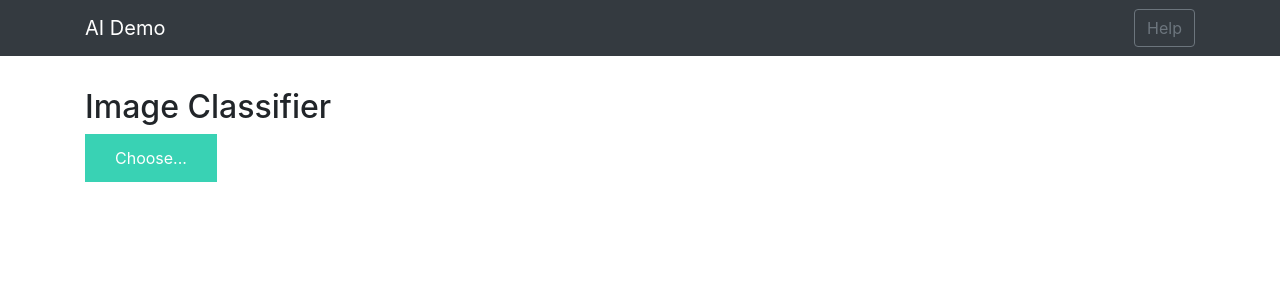
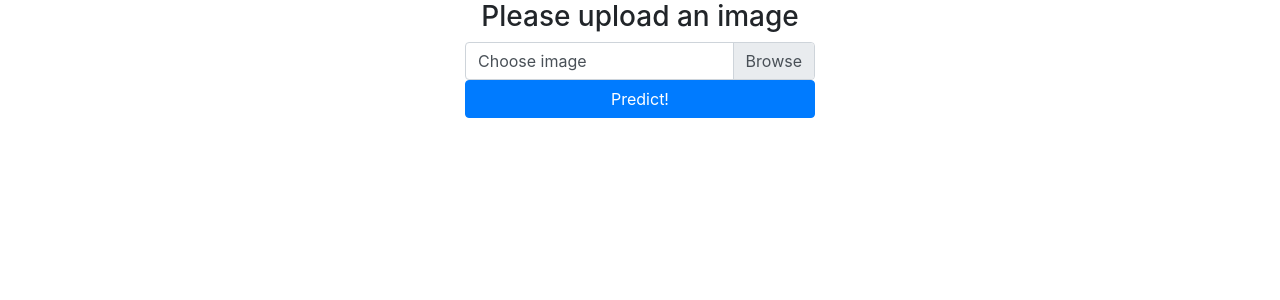
Before and after one commit to paramsiddharth/cotton-leaf-disease, a Flask app: page / in a window 1280 px wide. Shown: the top 300 px of the page. Run offline with Flask 2, Linux system fonts and the light colour scheme; some libraries are stand-ins or nearby versions.

Commit message:
Improve UI, Modify functionality

```diff
--- a/app.py
+++ b/app.py
@@ -26,15 +26,35 @@ from werkzeug.utils import secure_filename
 
 # from gevent.pywsgi import WSGIServer
 
+# Model saved with Keras model.save()
+MODEL_PATH = 'model_resnet.hdf5'
+UPLOAD_FOLDER = os.path.join(os.path.dirname(__file__), 'static', 'uploads')
+
 # Define a flask app
 app = Flask(__name__)
 
-# Model saved with Keras model.save()
-MODEL_PATH = 'model_resnet.hdf5'
+# Define upload path
+app.config['UPLOAD_FOLDER'] = UPLOAD_FOLDER
+
+# Developing in the absence of TensorFlow :P (Python 3.9.0 x64)
+# def load_model(aa):
+#     class a:
+#         @staticmethod
+#         def predict(*args):
+#             return 1
+#     return a()
+
+# class image:
+#     @staticmethod
+#     def load_img(path, target_size):
+#         return 'a'
+
+#     @staticmethod
+#     def img_to_array(img):
+#         return 'v'
 
 # Load your trained model
 model = load_model(MODEL_PATH)
-
 
 def model_predict(img_path, model):
     print(img_path)
@@ -52,43 +72,40 @@ def model_predict(img_path, model):
     # x = preprocess_input(x)
 
     preds = model.predict(x)
-    preds = np.argmax(preds, axis=1)
+    #preds = np.argmax(preds, axis=1)
     if preds == 0:
-        preds = "The leaf is diseased cotton leaf"
+        preds = "The leaf is a diseased cotton leaf."
     elif preds == 1:
-        preds = "The leaf is diseased cotton plant"
+        preds = "The leaf is a diseased cotton plant."
     elif preds == 2:
-        preds = "The leaf is fresh cotton leaf"
+        preds = "The leaf is a fresh cotton leaf."
     else:
-        preds = "The leaf is fresh cotton plant"
+        preds = "The leaf is a fresh cotton plant."
 
     return preds
 
 
-@app.route('/', methods=['GET'])
+@app.route('/', methods=['GET', 'POST'])
 def index():
     # Main page
-    return render_template('index.html')
-
-
-@app.route('/predict', methods=['GET', 'POST'])
-def upload():
     if request.method == 'POST':
         # Get the file from post request
-        f = request.files['file']
+        print(request.files, request.form, request.args)
+        f = None
+        if 'image' in request.files: f = request.files['image']
         if f:
             # Save the file to ./uploads
-            basepath = os.path.dirname(__file__)
             file_path = os.path.join(
-                basepath, 'uploads', secure_filename(f.filename))
+                app.config['UPLOAD_FOLDER'], secure_filename(f.filename))
             f.save(file_path)
 
             # Make prediction
             preds = model_predict(file_path, model)
             result = preds
-            return result
-    return None
-
+            return render_template('index.html', result=result, img=secure_filename(f.filename))
+        return render_template('index.html', result=None, err='Failed to receive file')
+    # First time
+    return render_template('index.html', result=None)
 
 if __name__ == '__main__':
     app.run(port=5001, debug=True)
--- a/static/css/main.css
+++ /dev/null
@@ -1,50 +0,0 @@
-.img-preview {
-    width: 256px;
-    height: 256px;
-    position: relative;
-    border: 5px solid #F8F8F8;
-    box-shadow: 0px 2px 4px 0px rgba(0, 0, 0, 0.1);
-    margin-top: 1em;
-    margin-bottom: 1em;
-}
-
-.img-preview>div {
-    width: 100%;
-    height: 100%;
-    background-size: 256px 256px;
-    background-repeat: no-repeat;
-    background-position: center;
-}
-
-input[type="file"] {
-    display: none;
-}
-
-.upload-label{
-    display: inline-block;
-    padding: 12px 30px;
-    background: #39D2B4;
-    color: #fff;
-    font-size: 1em;
-    transition: all .4s;
-    cursor: pointer;
-}
-
-.upload-label:hover{
-    background: #34495E;
-    color: #39D2B4;
-}
-
-.loader {
-    border: 8px solid #f3f3f3; /* Light grey */
-    border-top: 8px solid #3498db; /* Blue */
-    border-radius: 50%;
-    width: 50px;
-    height: 50px;
-    animation: spin 1s linear infinite;
-}
-
-@keyframes spin {
-    0% { transform: rotate(0deg); }
-    100% { transform: rotate(360deg); }
-}
--- a/static/js/main.js
+++ b/static/js/main.js
@@ -1,54 +1,8 @@
-$(document).ready(function () {
-    // Init
-    $('.image-section').hide();
-    $('.loader').hide();
-    $('#result').hide();
-
-    // Upload Preview
-    function readURL(input) {
-        if (input.files && input.files[0]) {
-            var reader = new FileReader();
-            reader.onload = function (e) {
-                $('#imagePreview').css('background-image', 'url(' + e.target.result + ')');
-                $('#imagePreview').hide();
-                $('#imagePreview').fadeIn(650);
-            }
-            reader.readAsDataURL(input.files[0]);
-        }
-    }
-    $("#imageUpload").change(function () {
-        $('.image-section').show();
-        $('#btn-predict').show();
-        $('#result').text('');
-        $('#result').hide();
-        readURL(this);
-    });
-
-    // Predict
-    $('#btn-predict').click(function () {
-        var form_data = new FormData($('#upload-file')[0]);
-
-        // Show loading animation
-        $(this).hide();
-        $('.loader').show();
-
-        // Make prediction by calling api /predict
-        $.ajax({
-            type: 'POST',
-            url: '/predict',
-            data: form_data,
-            contentType: false,
-            cache: false,
-            processData: false,
-            async: true,
-            success: function (data) {
-                // Get and display the result
-                $('.loader').hide();
-                $('#result').fadeIn(600);
-                $('#result').text(' Result:  ' + data);
-                console.log('Success!');
-            },
-        });
-    });
-
+$(document).ready(function() {
+    $('#image').on('change', function() {
+        let fileName = $(this).val();
+        let slash = fileName.lastIndexOf('/');
+        if (fileName.lastIndexOf('\\') > slash) slash = fileName.lastIndexOf('\\');
+        $(this).next('.custom-file-label').text(fileName.substring(slash + 1));
+    })
 });
--- a/templates/index.html
+++ b/templates/index.html
@@ -1,31 +1,46 @@
-{% extends "base.html" %} {% block content %}
-
-<h2>Image Classifier</h2>
-
-<div>
-    <form id="upload-file" method="post" enctype="multipart/form-data">
-        <label for="imageUpload" class="upload-label">
-            Choose...
-        </label>
-        <input type="file" name="file" id="imageUpload" accept=".png, .jpg, .jpeg">
-    </form>
-
-    <div class="image-section" style="display:none;">
-        <div class="img-preview">
-            <div id="imagePreview">
+<!DOCTYPE html>
+<html lang="en">
+    <head>
+        <meta charset="UTF-8">
+        <meta name="viewport" content="width=device-width, initial-scale=1.0">
+        <title>Cotton Lead Disease Prediction</title>
+        <link href="https://cdn.bootcss.com/bootstrap/4.0.0/css/bootstrap.min.css" rel="stylesheet">
+        <script src="https://cdn.bootcss.com/popper.js/1.12.9/umd/popper.min.js"></script>
+        <script src="https://cdn.bootcss.com/jquery/3.3.1/jquery.min.js"></script>
+        <script src="https://cdn.bootcss.com/bootstrap/4.0.0/js/bootstrap.min.js"></script>
+    </head>
+    <body>
+        <div class="container">
+            <div class='row justify-content-center h-100'>
+                <div id="content" class='col-12 col-md-4 align-self-center text-center'>
+                    <div class='row'>
+                        <div class='col-12'>
+                            <h3>Please upload an image</h3>
+                            {% if err %}<h4 class='text-danger'>{{ err }}</h4>{% endif %}
+                        </div>
+                        <div class='col-12'>
+                            <form action='/' method='POST' enctype='multipart/form-data'>
+                                <div class='form-group'>
+                                    <div class='custom-file'>
+                                        <input type='file' class='custom-file-input' id='image' name='image'/>
+                                        <label class='custom-file-label text-left' for='image'>Choose image</label>
+                                    </div>
+                                    <button type='submit' class='btn btn-primary btn-block'>Predict{% if result %} again{% endif %}!</button>
+                                </div>
+                            </form>
+                        </div>
+                        {% if result %}
+                        {% if img %}<div class='col-12'>
+                            <img class='img-fluid' src='/static/uploads/{{ img }}' alt='Plant'/>
+                        </div>{% endif %}
+                        <div class='col-12'>
+                            <h4>Prediction: {{ result }}</h4>
+                        </div>
+                        {% endif %}
+                    </div>
+                </div>
             </div>
         </div>
-        <div>
-            <button type="button" class="btn btn-primary btn-lg " id="btn-predict">Predict!</button>
-        </div>
-    </div>
-
-    <div class="loader" style="display:none;"></div>
-
-    <h3 id="result">
-        <span> </span>
-    </h3>
-
-</div>
-
-{% endblock %}
+        <script src='{{ url_for("static", filename="js/main.js") }}'></script>
+    </body>
+</html>
```
Also changed, not shown: 1 other file.
